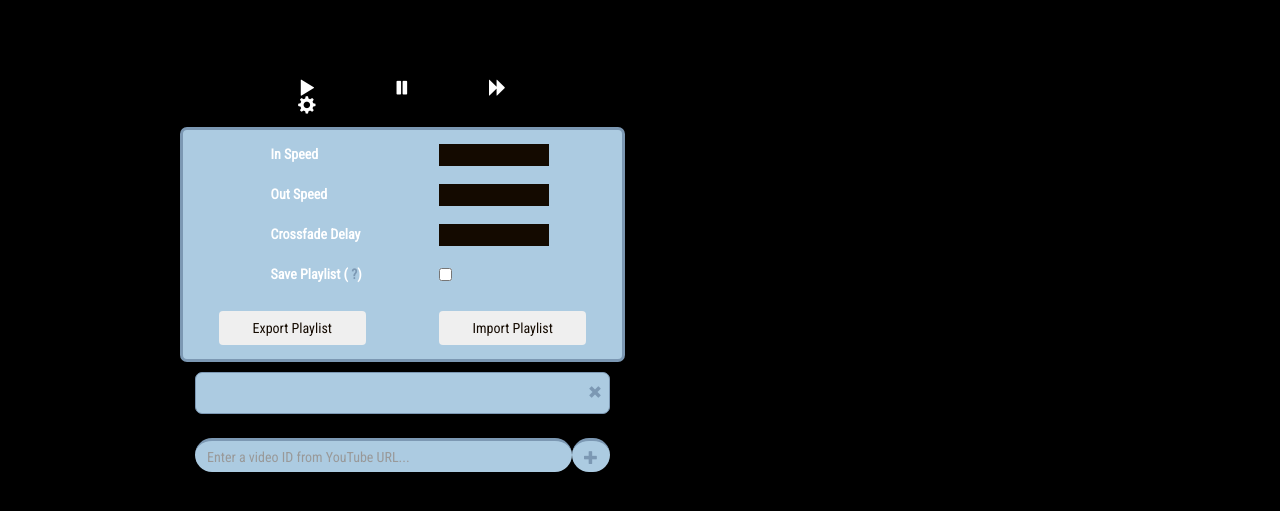
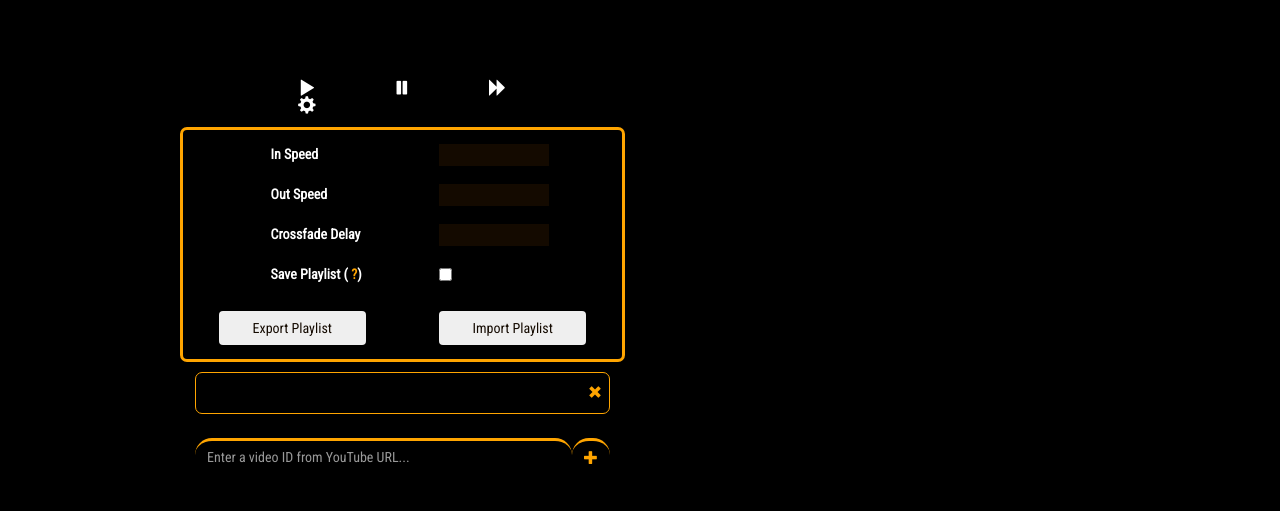
Before and after one commit to YTDJ/YTDJ.github.io, a website with bundled scripts: page index.html in a window 1280 px wide. Both pictures are taken after a click on the element 306 px from the left and 192 px from the top of the page. Shown: the part 87-598 px from the top of the page. Built offline with nearby package versions, Linux system fonts and the light colour scheme; no server answers.

Commit message:
rolling back color scheme to 7a993fff2

```diff
--- a/css/style.css
+++ b/css/style.css
@@ -20,7 +20,7 @@ button{
   border: none;
 }
 button:hover{
-  background: #7C98B3;
+  background: orange;
 }
 
 #addSong{
@@ -43,7 +43,7 @@ button:hover{
     height: 5em;
 }
 .marquee h2 {
-    color: #7C98B3;
+    color: orange;
     display: inline-block;
     padding-left: 100%;
     animation: marquee 15s linear infinite;
@@ -58,14 +58,14 @@ button:hover{
 #settings {
   margin-top:1em;
   padding:1em;
-  background-color:#ACCBE1;
+  background-color:black;
   border-radius: .5em;
   border-style: solid;
-  border-color: #7C98B3;
+  border-color: orange;
 }
 
 #settings input{
-  color:#7C98B3;
+  color:orange;
   background-color: #140A00;
   outline: none;
   border: none;
@@ -76,7 +76,7 @@ button:hover{
 }
 
 .popover{
-  color:#ACCBE1;
+  color:black;
   width:25em;
 }
 
@@ -86,27 +86,27 @@ button:hover{
   margin-top: 1em;
 }
 .addSong #addSongInput{
-  background-color: #ACCBE1;
-  color:#7C98B3;
+  background-color: black;
+  color:orange;
 
   outline: none;
    border: none;
    -webkit-box-shadow: none;
    -moz-box-shadow: none;
    box-shadow: none;
-   border-color: #7C98B3;
+   border-color: orange;
    border-radius: 2em;
    border-top: solid;
 }
 .addSong #addSongSpan{
-  color: #7C98B3;
-  background-color: #ACCBE1;
+  color: orange;
+  background-color: black;
   border: none;
   border-radius: 2em;
   border-top:solid;
 }
 .addSong #addSongPlus{
-  color: #7C98B3;
+  color: orange;
 }
 
 
@@ -149,12 +149,12 @@ button:hover{
     padding:10px 0px;
     margin:10px 0px;
     width: 100%;
-    color:#7C98B3;
-    background-color: #ACCBE1;
+    color:orange;
+    background-color: black;
     border-width: 1px;
     border-radius: .5em;
     border-style: solid;
-    border-color: #7C98B3;
+    border-color: orange;
     cursor: move;
 }
 .item .glyphicon-remove{
@@ -162,7 +162,7 @@ button:hover{
       padding-right: .5em;
 }
 a {
-    color:#7C98B3;
+    color:orange;
 }
 
 .item *:focus {outline: none;}
```
